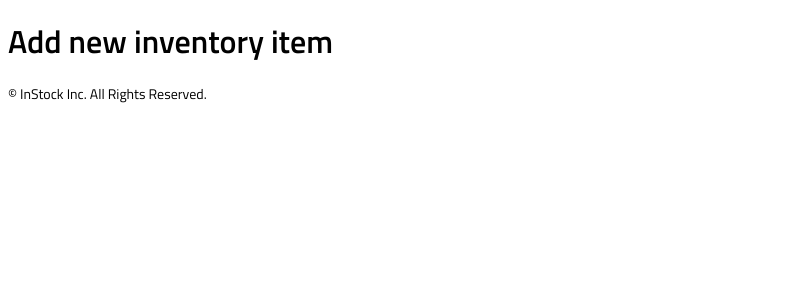
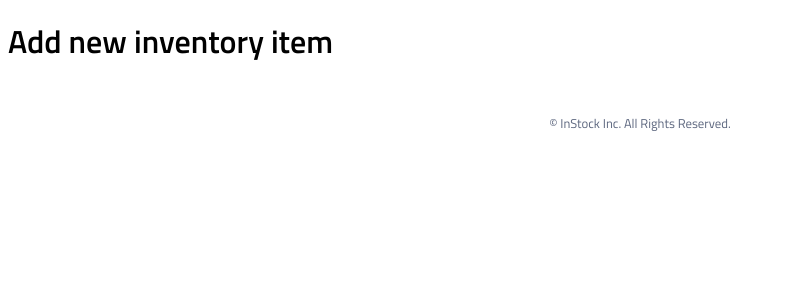
Before and after one commit to khushi4541/team-5-instock, a React (Vite) app: page /inventory/add in a window 1280 px wide. Shown: the top 300 px of the page, without its empty margins (0-785 px from the left). Built offline with nearby package versions, Linux system fonts and the light colour scheme; a web font is replaced by a local one.

Commit message:
update footer styling

```diff
--- a/src/components/Footer/Footer.scss
+++ b/src/components/Footer/Footer.scss
@@ -0,0 +1,14 @@
+@use '../../styles/typography' as *;
+@use '../../styles/variables' as *;
+@use '../../styles/mixins' as *;
+
+.footer {
+    display: flex;
+    justify-content: center;
+    padding: 1rem;
+
+    &__text {
+        color: $header-color;
+        font-size: 0.8rem;
+    }
+}
```
